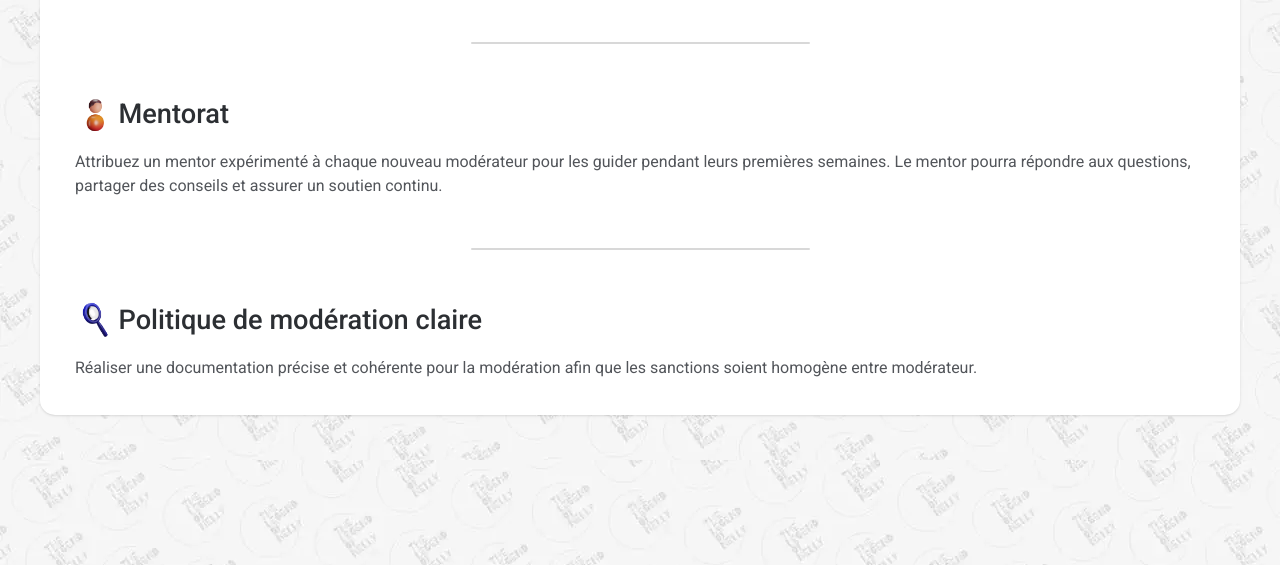
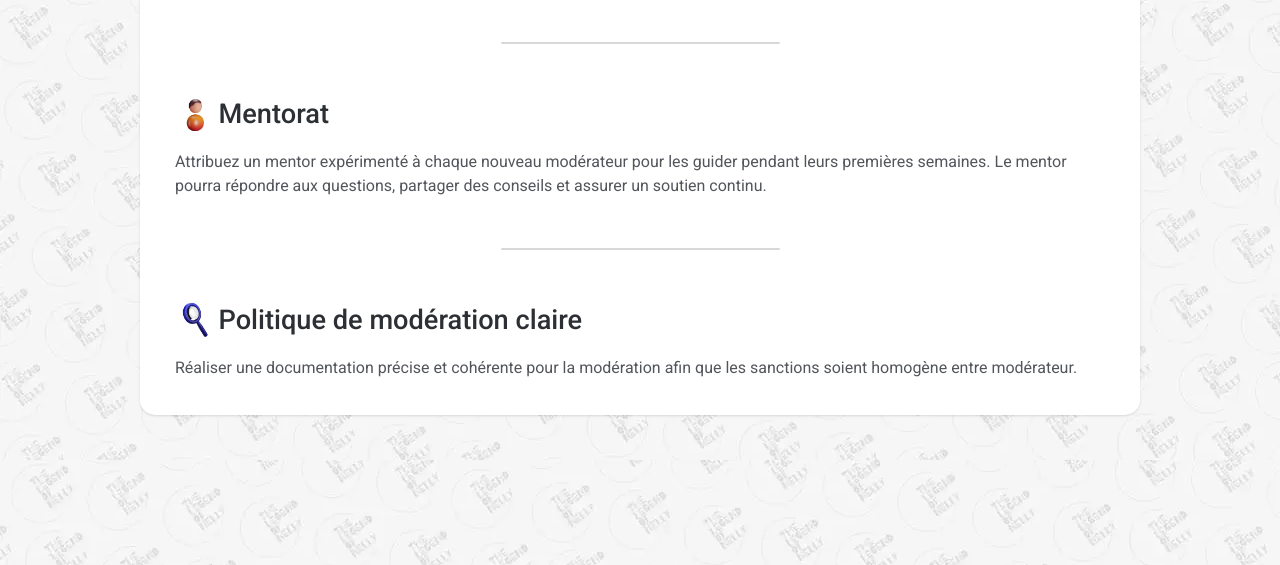
Before and after one commit to SamiBdev/AtelierDiscordWeek3, a plain HTML site: page accueil-moderateur.html in a window 1280 px wide. Shown: the part 620-1185 px from the top of the page. Drawn offline with nearby package versions, Linux system fonts and the light colour scheme.

Commit message:
update width of container

```diff
--- a/css/style.css
+++ b/css/style.css
@@ -144,7 +144,7 @@ body{
 .cont-modo{
     display: flex;
     flex-direction: column;
-    width: 1200px;
+    max-width: 1000px;
     border-radius: 15px;
     margin-top: 100px;
     margin-bottom: 150px;
```
